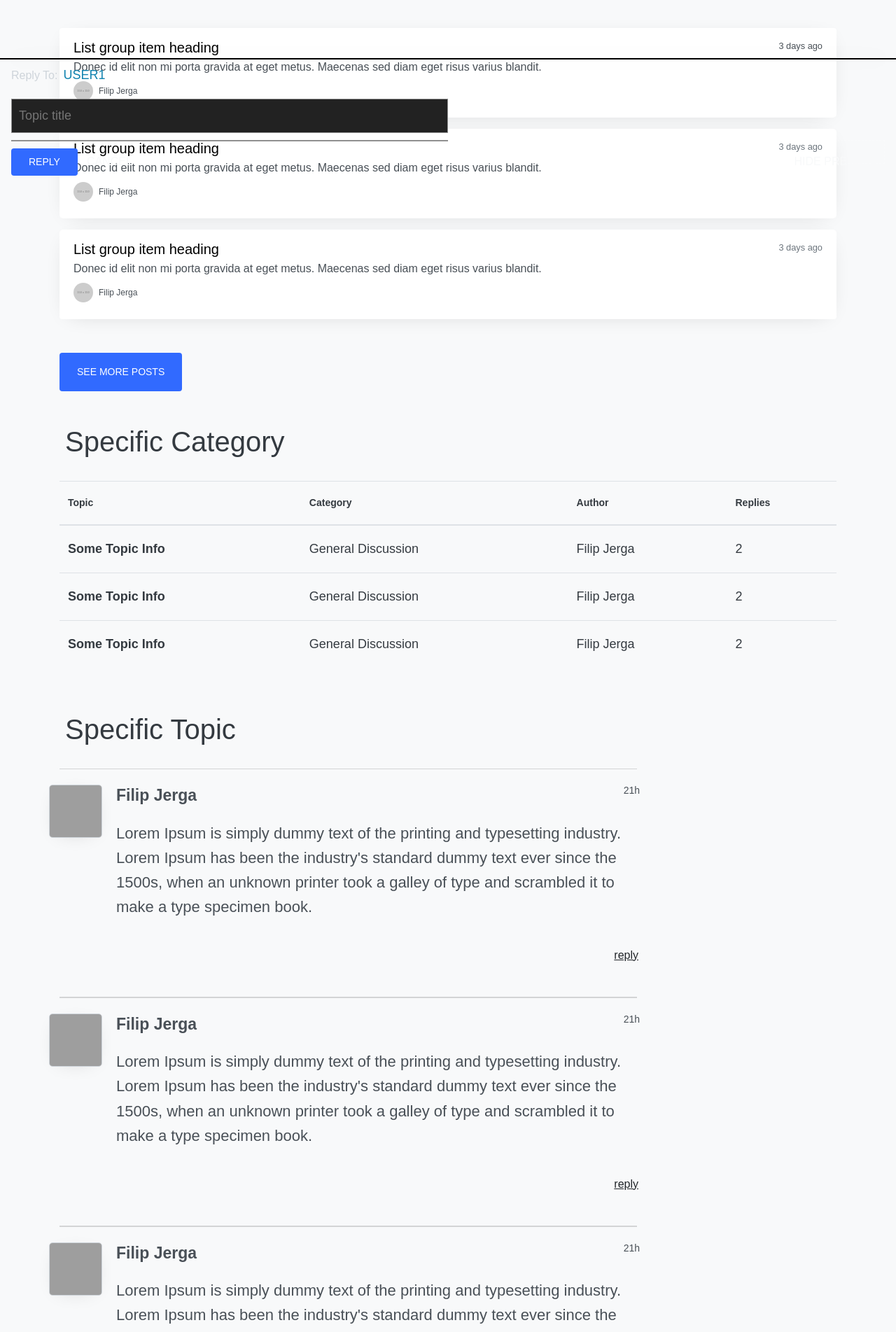
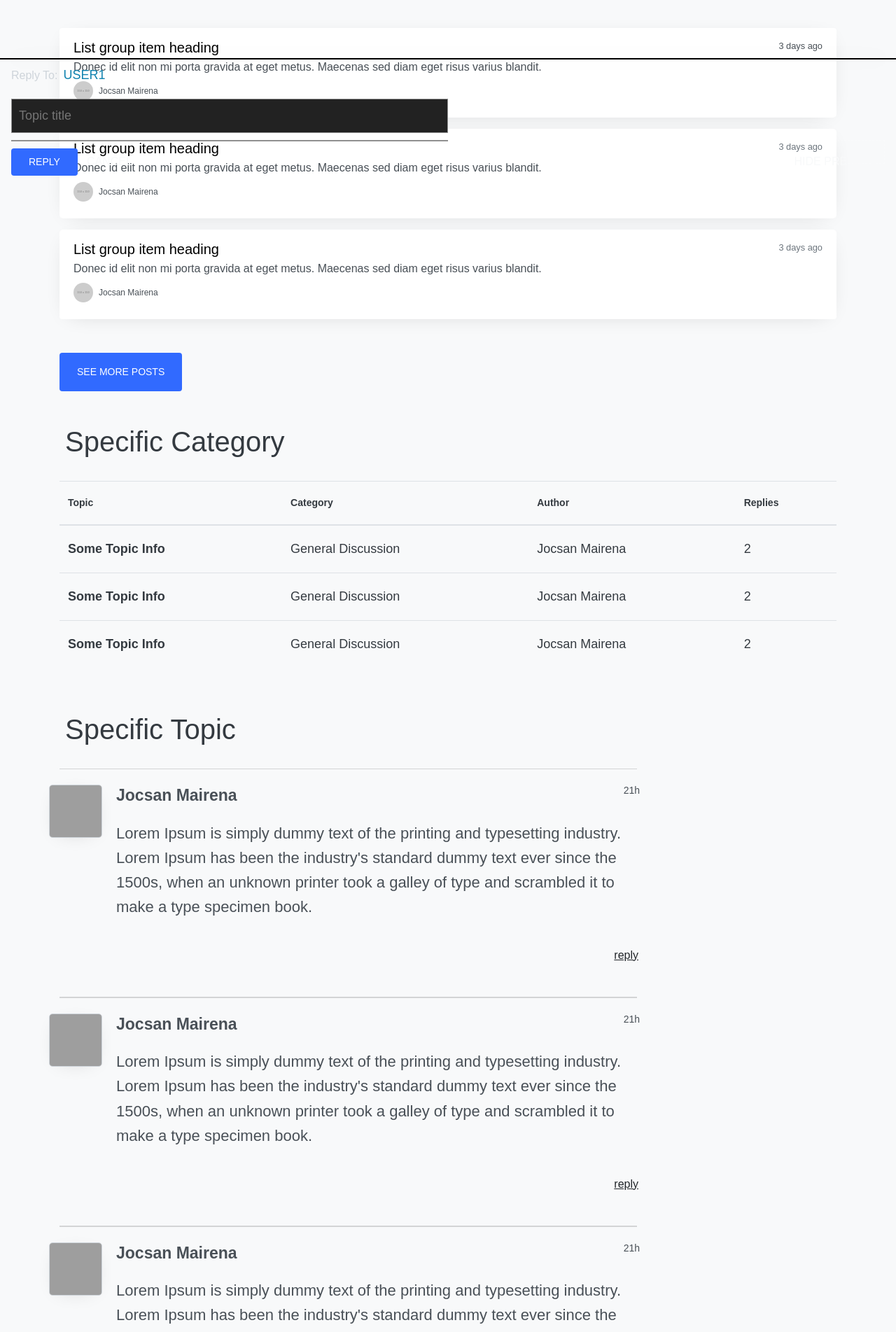
Before and after one commit to jocsanmairena/portfolio-project, a Next.js app: page / in a window 1280 px wide. Shown: the part 715-2618 px from the top of the page at 70% size. Built offline with nearby package versions, Linux system fonts and the light colour scheme; grey boxes are pictures that could not be loaded.

Commit message:
Author Name Updated

```diff
--- a/components/shared/Hero.js
+++ b/components/shared/Hero.js
@@ -3,7 +3,7 @@ const Hero = () => (
 		<div className="fj-hero-wrapper row">
 			<div className="hero-left col-md-6">
 				<h1 className="white hero-title">
-					Hey I'm Filip. Experienced full stack developer
+					Hey I'm Jocsan. Experienced full stack developer
 				</h1>
 				<h2 className="white hero-subtitle">
 					Check my portfolio and video tutorials
--- a/pages/index.js
+++ b/pages/index.js
@@ -37,7 +37,7 @@ const Home = () => (
 							<img
 								src="https://via.placeholder.com/150"
 								className="avatar-image mr-2"></img>
-							<span className="avatar-title">Filip Jerga</span>
+							<span className="avatar-title">Jocsan Mairena</span>
 						</div>
 					</a>
 					<a
@@ -57,7 +57,7 @@ const Home = () => (
 							<img
 								src="https://via.placeholder.com/150"
 								className="avatar-image mr-2"></img>
-							<span className="avatar-title">Filip Jerga</span>
+							<span className="avatar-title">Jocsan Mairena</span>
 						</div>
 					</a>
 					<a
@@ -77,7 +77,7 @@ const Home = () => (
 							<img
 								src="https://via.placeholder.com/150"
 								className="avatar-image mr-2"></img>
-							<span className="avatar-title">Filip Jerga</span>
+							<span className="avatar-title">Jocsan Mairena</span>
 						</div>
 					</a>
 				</div>
@@ -108,19 +108,19 @@ const Home = () => (
 						<tr>
 							<th>Some Topic Info</th>
 							<td className="category">General Discussion</td>
-							<td>Filip Jerga</td>
+							<td>Jocsan Mairena</td>
 							<td>2</td>
 						</tr>
 						<tr>
 							<th>Some Topic Info</th>
 							<td className="category">General Discussion</td>
-							<td>Filip Jerga</td>
+							<td>Jocsan Mairena</td>
 							<td>2</td>
 						</tr>
 						<tr>
 							<th>Some Topic Info</th>
 							<td className="category">General Discussion</td>
-							<td>Filip Jerga</td>
+							<td>Jocsan Mairena</td>
 							<td>2</td>
 						</tr>
 					</tbody>
@@ -154,7 +154,7 @@ const Home = () => (
 												<div className="topic-meta">
 													<div className="name-container">
 														<span className="name">
-															Filip Jerga
+															Jocsan Mairena
 														</span>
 													</div>
 													<div className="date-container">
@@ -213,7 +213,7 @@ const Home = () => (
 												<div className="topic-meta">
 													<div className="name-container">
 														<span className="name">
-															Filip Jerga
+															Jocsan Mairena
 														</span>
 													</div>
 													<div className="date-container">
@@ -272,7 +272,7 @@ const Home = () => (
 												<div className="topic-meta">
 													<div className="name-container">
 														<span className="name">
-															Filip Jerga
+															Jocsan Mairena
 														</span>
 													</div>
 													<div className="date-container">
```
